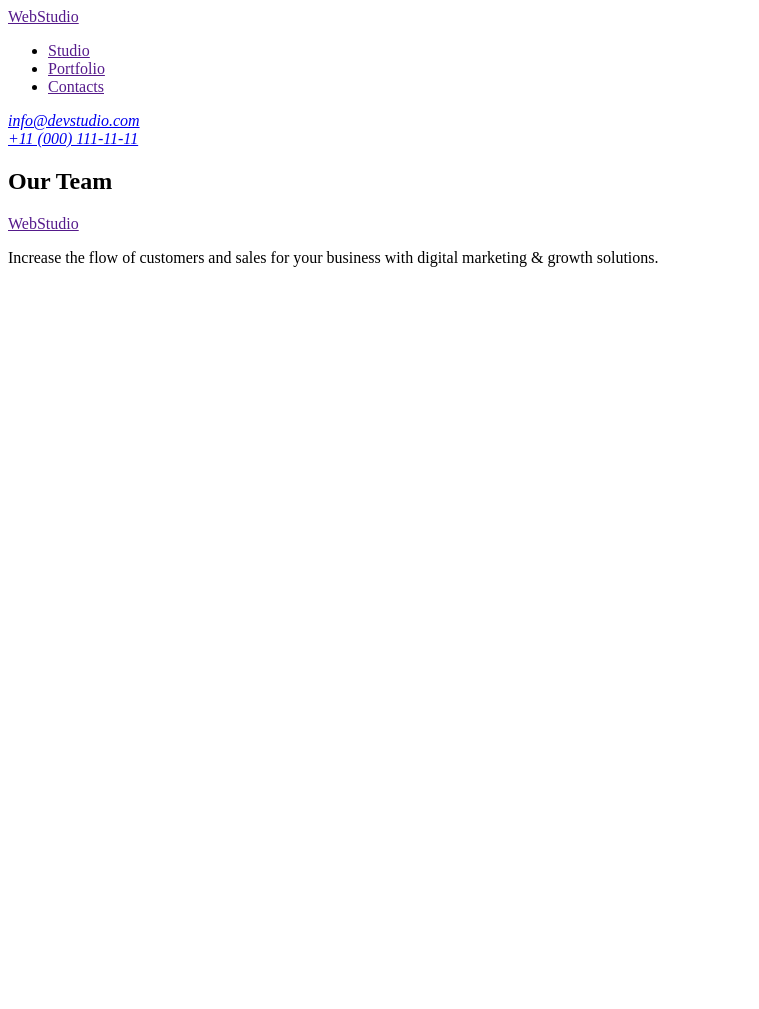
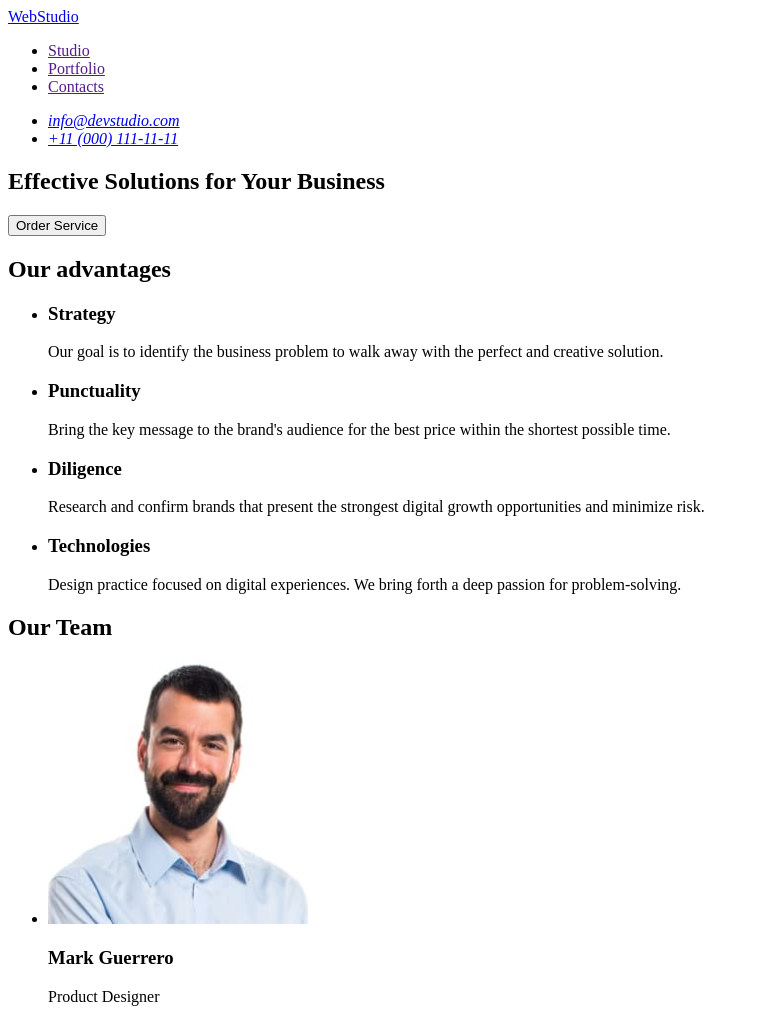
Before and after one commit to veroni-m/goit-markup-hw-01, a plain HTML site: page index.html in a window 1280 px wide. Shown: the top 1009 px of the page, without its empty margins (0-759 px from the left). Before the commit the page ends 800 px from the top, so only its background shows below. Drawn offline with Linux system fonts and the light colour scheme.

Commit message:
add html structure

```diff
--- a/index.html
+++ b/index.html
@@ -1,14 +1,16 @@
 <!DOCTYPE html>
 <html lang="en">
   <head>
+    <meta name="description" content="" />
     <meta charset="UTF-8" />
     <meta name="viewport" content="width=device-width, initial-scale=1.0" />
-    <title>Document</title>
+    <title>WebStudio</title>
+    <link rel="stylesheet" href="" />
   </head>
   <body>
     <header>
-      <a href="">WebStudio</a>
       <nav>
+        <a href="./index.html">WebStudio</a>
         <ul>
           <li><a href="">Studio</a></li>
           <li><a href="">Portfolio</a></li>
@@ -16,20 +18,65 @@
         </ul>
       </nav>
       <address>
-        <a href="mailto:info@devstudio.com">info@devstudio.com</a><br />
-        <a href="tel:+110001111111">+11 (000) 111-11-11</a>
+        <ul>
+          <li><a href="mailto:info@devstudio.com">info@devstudio.com</a></li>
+          <li><a href="tel:+110001111111">+11 (000) 111-11-11</a></li>
+        </ul>
       </address>
     </header>
 
     <main>
       <section>
-        <h1></h1>
+        <h1>Effective Solutions for Your Business</h1>
+        <button type="button">Order Service</button>
       </section>
 
-      <section></section>
+      <section>
+        <h2>Our advantages</h2>
+        <ul>
+          <li>
+            <h3>Strategy</h3>
+            <p>Our goal is to identify the business
+problem to walk away with the perfect and creative solution.</p>
+          </li>
+          <li>
+            <h3>Punctuality</h3>
+            <p>Bring the key message to the brand's audience for the best price within the shortest possible time.</p>
+          </li>
+          <li>
+            <h3>Diligence</h3>
+            <p>Research and confirm brands that present the strongest digital growth opportunities and minimize risk.</p>
+          </li>
+          <li>
+            <h3>Technologies</h3>
+            <p>Design practice focused on digital experiences. We bring forth a deep passion for problem-solving.</p>
+          </li>
+      </section>
 
       <section>
         <h2>Our Team</h2>
+        <ul>
+          <li>
+            <img src="./images/Team/mark-guerrero.jpg" alt="Mark Guerrero photo" width="260" height="264">
+            <h3>Mark Guerrero</h3>
+            <p>Product Designer</p>
+          </li>
+          <li>
+            <img src="./images/Team/tom-ford.jpg" alt="Tom Ford photo" width="260" height="264">
+            <h3>Tom Ford</h3>
+            <p>Frontend Developer</p>
+          </li>
+          <li>
+            <img src="./images/Team/camila-garcia.jpg" alt="Camila Garcia photo" width="260" height="264">
+            <h3>Camila Garcia</h3>
+            <p>Marketing</p>
+          </li>
+          <li>
+            <img src="./images/Team/daniel-wilson.jpg" alt="Daniel Wilson photo" width="260" height="264">
+            <h3>Daniel Wilson</h3>
+            <p>UI Designer</p>
+          </li>
+        </ul>
       </section>
     </main>
 
```
Also changed, not shown: .prettierrc.json (added), images/Team/camila-garcia.jpg (added), images/Team/daniel-wilson.jpg (added), images/Team/mark-guerrero.jpg (added), images/Team/tom-ford.jpg (added), 3 other files.
